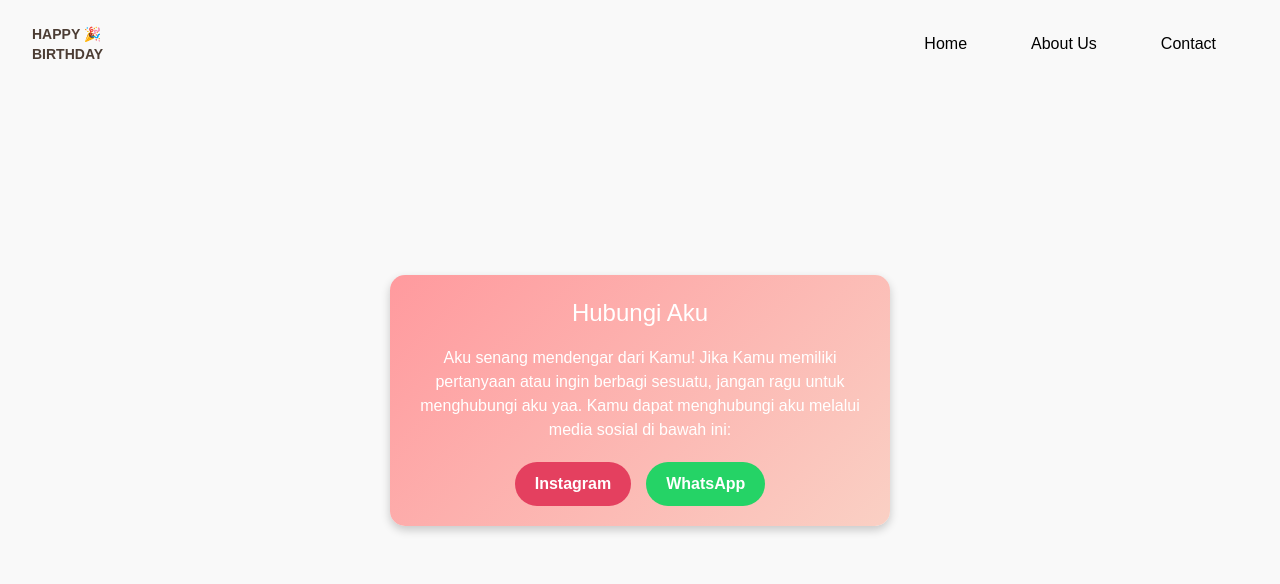
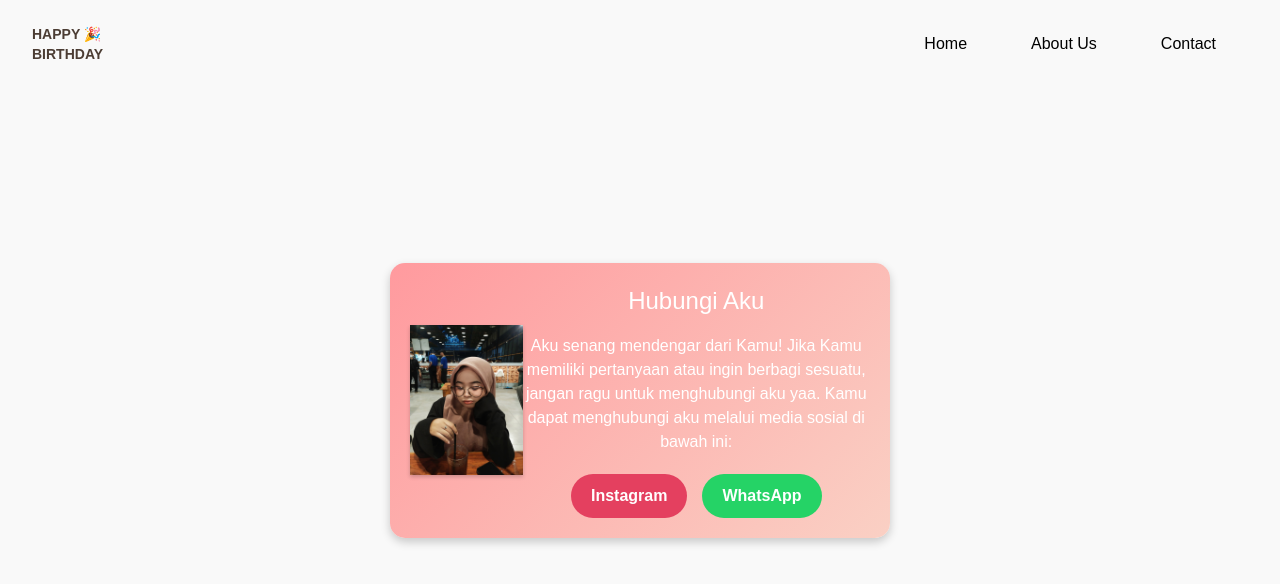
Before and after one commit to akuuuajaa/HBD-OJAN, a website: page contact.html in a window 1280 px wide. Drawn offline with nearby package versions, Linux system fonts and the light colour scheme.

Commit message:
contact.html

```diff
--- a/contact.html
+++ b/contact.html
@@ -111,6 +111,17 @@
                 padding: 6px 12px;
             }
         }
+
+
+
+        /* CSS untuk gambar persegi */
+        .gambar-persegi {
+            width: 450px; /* Atur lebar gambar */
+            height: 150px; /* Atur tinggi gambar */
+            object-fit: cover; /* Memastikan gambar tidak terdistorsi */
+            border: 0px solid white; /* Tambahkan border putih untuk kontras */
+            box-shadow: 0 2px 4px rgba(0, 0, 0, 0.2); /* Tambahkan bayangan untuk efek kedalaman */
+        }
     </style>
 </head>
 <body class="overflow-x-hidden">
@@ -147,12 +158,15 @@
     </header>
 
     <!-- CONTACT SECTION -->
-    <div class="contact-container">
-        <h1>Hubungi Aku</h1>
-        <p>Aku senang mendengar dari Kamu! Jika Kamu memiliki pertanyaan atau ingin berbagi sesuatu, jangan ragu untuk menghubungi aku yaa. Kamu dapat menghubungi aku melalui media sosial di bawah ini:</p>
-        <div class="contact-links">
-            <a href="https://instagram.com/hywaaaaa_" target="_blank" class="instagram">Instagram</a>
-            <a href="https://wa.me/+6285694550652" target="_blank" class="whatsapp">WhatsApp</a>
+    <div class="contact-container flex items-center">
+        <img src="img/awa.jpg" alt="Gambar Kecil" class="gambar-persegi mr-4">
+        <div>
+            <h1>Hubungi Aku</h1>
+            <p>Aku senang mendengar dari Kamu! Jika Kamu memiliki pertanyaan atau ingin berbagi sesuatu, jangan ragu untuk menghubungi aku yaa. Kamu dapat menghubungi aku melalui media sosial di bawah ini:</p>
+            <div class="contact-links">
+                <a href="https://instagram.com/hywaaaaa_" target="_blank" class="instagram">Instagram</a>
+                <a href="https://wa.me/+6285694550652" target="_blank" class="whatsapp">WhatsApp</a>
+            </div>
         </div>
     </div>
 
```
